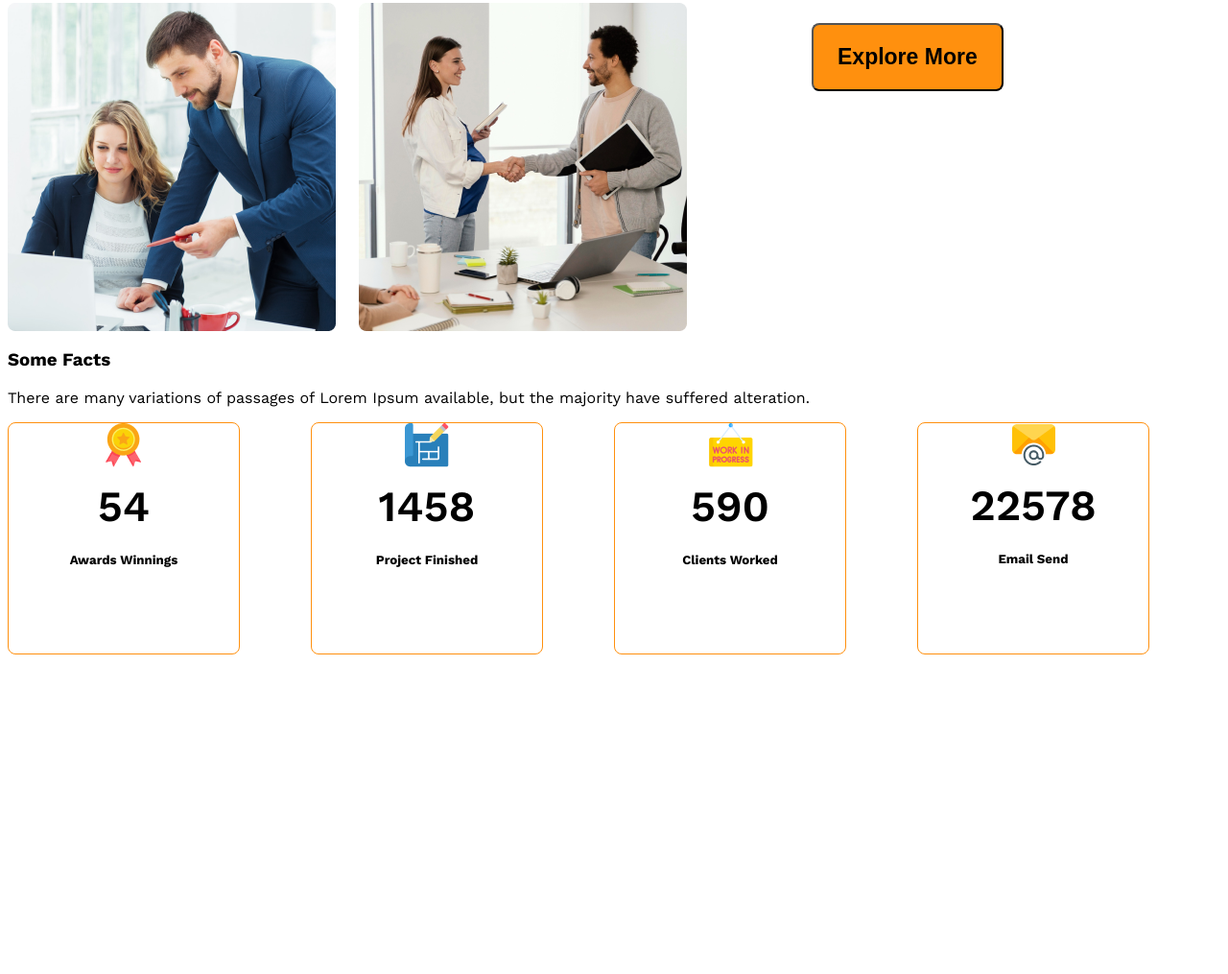
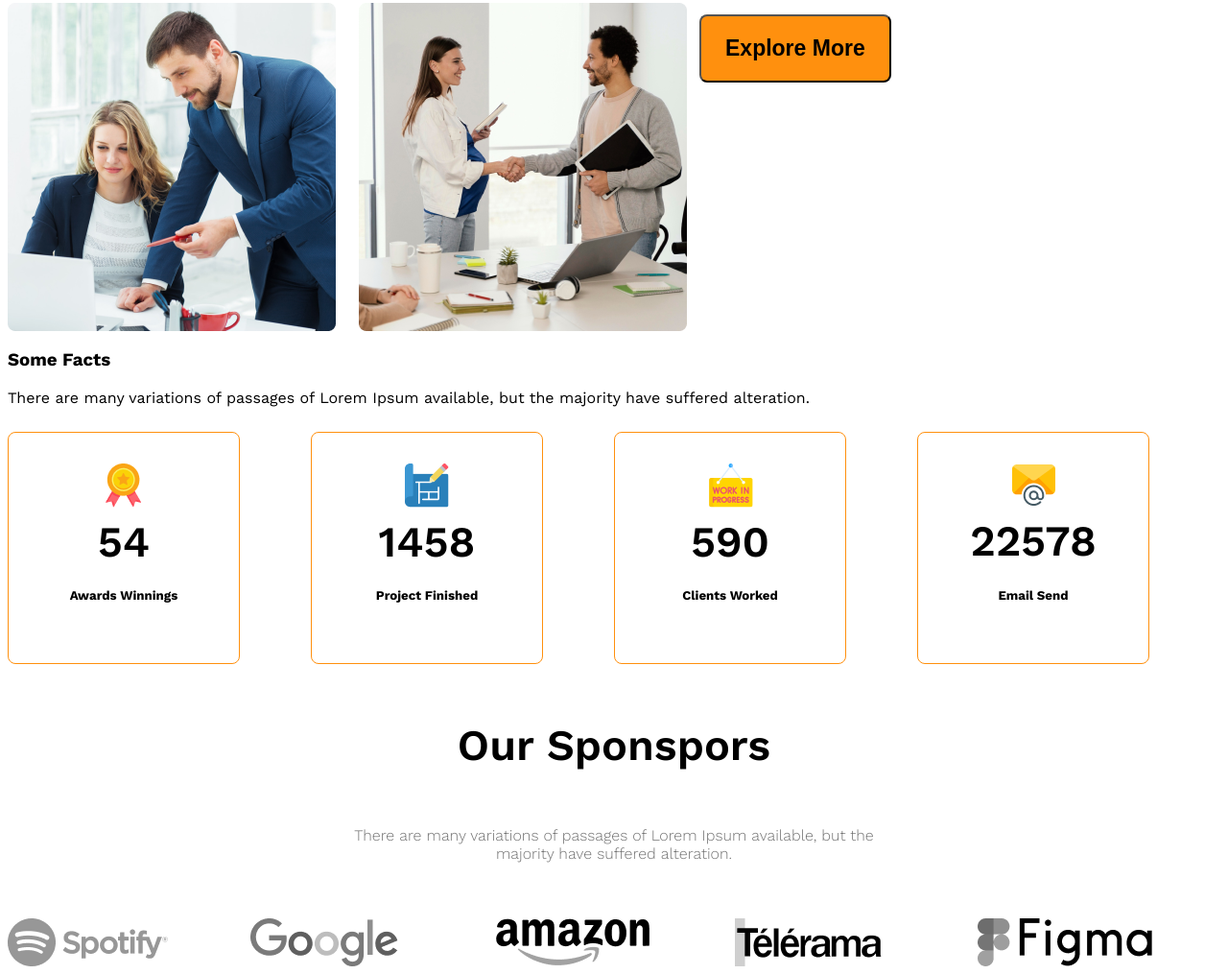
Before and after one commit to sasoji13/g3-architect-webdite, a plain HTML site: page index.html in a window 1280 px wide. Shown: the part 1701-2716 px from the top of the page at 96% size. Before the commit the page ends 2391 px from the top, so only its background shows below. Drawn offline with nearby package versions, Linux system fonts and the light colour scheme.

Commit message:
added a sponsor info

```diff
--- a/index.html
+++ b/index.html
@@ -48,30 +48,45 @@
             <h3 class="section">Some Facts</h3>
             <p class="">There are many variations of passages of Lorem Ipsum available, but the majority have suffered alteration.</p>
             <div class="facts-container">
-                <div class="fact-card">
-                    <img src="images/icons/ribon.png" alt="" class="fact-icon">
+
+                <!-- some fact-card -->
+
+                <div class="fact-card display-flex">
+                <div><img src="images/icons/ribon.png" alt="" class="fact-icon">
                     <h4 class="fact-namber">54</h4>
-                    <h5 class="fact-name">Awards Winnings</h5>
+                    <h5 class="fact-name">Awards Winnings</h5></div>
                 </div>
-                <div class="fact-card">
-                    <img src="images/icons/projects.png" alt="" class="fact-icon">
+                <div class="fact-card display-flex">
+                <div><img src="images/icons/projects.png" alt="" class="fact-icon">
                     <h4 class="fact-namber">1458</h4>
-                    <h5 class="fact-name">Project Finished</h5>
+                    <h5 class="fact-name">Project Finished</h5></div>
                 </div>
-                <div class="fact-card">
-                    <img src="images/icons/customers.png" alt="" class="fact-icon">
-                    <h4 class="fact-namber">590</h4>
-                    <h5 class="fact-name">Clients Worked</h5>
+                <div class="fact-card display-flex">
+                    <div><img src="images/icons/customers.png" alt="" class="fact-icon">
+                        <h4 class="fact-namber">590</h4>
+                        <h5 class="fact-name">Clients Worked</h5></div>
                 </div>
-                <div class="fact-card">
-                    <img src="images/icons/email.png" alt="" class="fact-icon">
-                    <h4 class="fact-namber">22578</h4>
-                    <h5 class="fact-name">Email Send</h5>
+                <div class="fact-card display-flex">
+            <div>        <img src="images/icons/email.png" alt="" class="fact-icon">
+                <h4 class="fact-namber">22578</h4>
+                <h5 class="fact-name">Email Send</h5></div>
                 </div>
             </div>
            </section>
 
-           <section>
+           <section class="our-sponsor">
+
+            <div class="sponsor-info">Our Sponspors</div>
+            <p class="text-light-gray">There are many variations of passages of Lorem Ipsum available, but the majority have suffered alteration.</p>
+
+
+            <div class="sponsor-companies">
+                <img src ="images/sponsors/spotify.png" alt="">
+                <img src="images/sponsors/google.png" alt="">
+                <img src="images/sponsors/amazon.png" alt="">
+                <img src="images/sponsors/telerama.png" alt="">
+                <img src="images/sponsors/figma.png" alt="">
+            </div>
 
            </section>
     </main>
--- a/styles/architects.css
+++ b/styles/architects.css
@@ -19,7 +19,13 @@
     color: #424242;
 }
 .text-light-gray{
+    text-align: center;
     color: #727272;
+    font-weight: 300;
+    font-size: 16px;
+    margin: 58px auto;
+    max-width: 542px;
+
 }
 .navbar{
 justify-content: space-between;
@@ -102,6 +108,10 @@ main{
     grid-template-columns: repeat(4, 1fr);
 }
 
+.fact-name{
+    width: 169px;
+    height: 23px;
+}
 
 .fact-card{
         border: 1px solid #FF900E;
@@ -111,14 +121,33 @@ main{
         align-items: center;
         text-align: center;
         justify-content: center;
+        margin-top: 10px;
     }
 .fact-namber{
     font-size: 2.8rem;
     font-weight: 600;
     margin-top: 5px;
     margin-bottom: 10px;
-    margin-top: 10px;
 }
+
+.sponsor-info{
+    max-width: 542px;
+    margin: 58px auto;
+    text-align: center;
+    font-weight: 600;
+    font-size: 45px;
+}
+
+.sponsor-companies{
+    display: grid;
+    grid-template-columns: repeat(5, 1fr);
+}
+.sponsor-companies img{
+    filter: grayscale(100%);
+}
+
+
+
 
  @media screen and (max-width: 516px) {
     .navbar, .nav-link, .teams{
@@ -135,6 +164,7 @@ main{
  @media screen and (min-width: 576px) and (max-width: 992px){
     .teams{
         flex-direction: column;
+     }
     }
     .our-features{
         margin: 50px auto;
```
